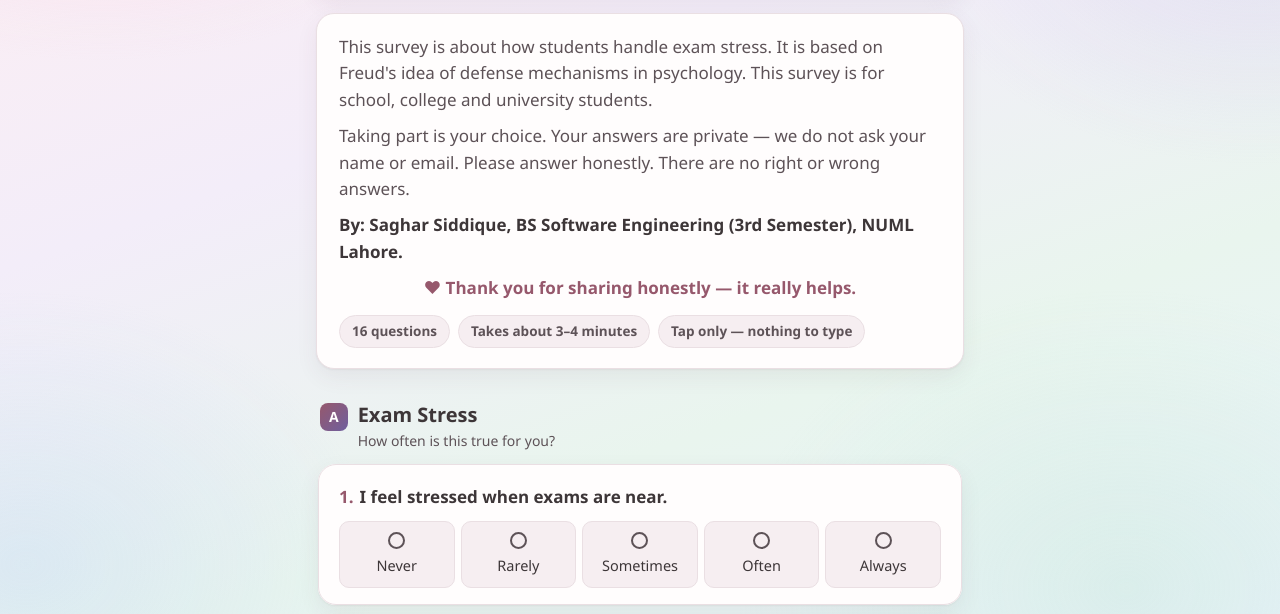
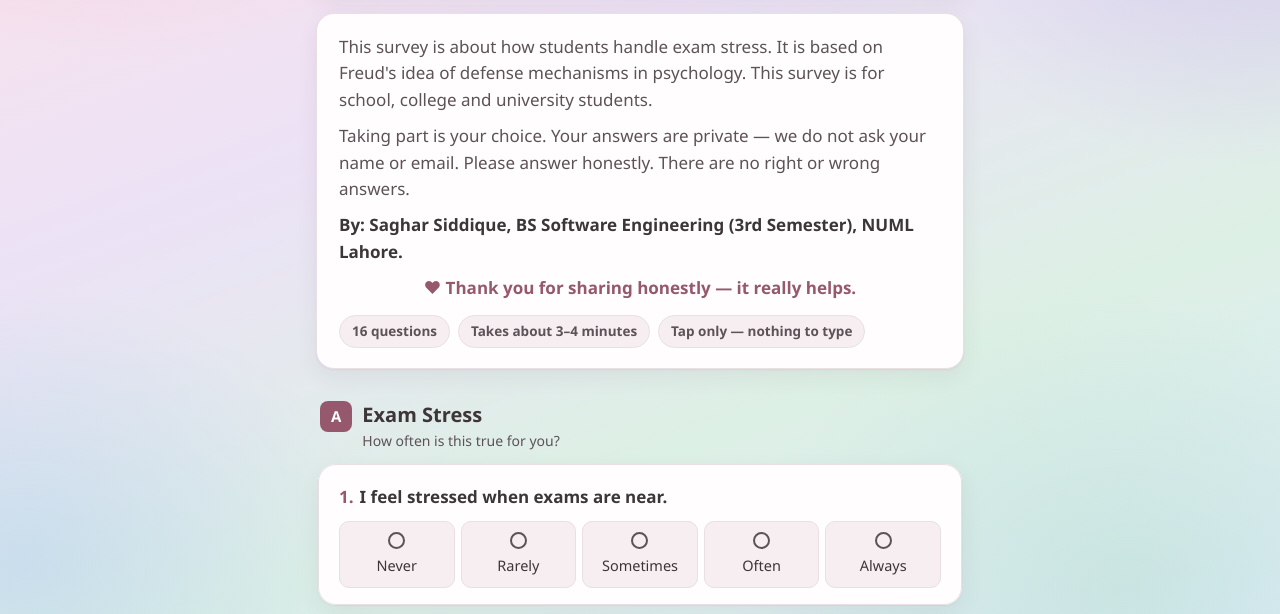
Before and after one commit to Saghar-Siddique/psychology-survey, a plain HTML site: page index.html in a window 1280 px wide. Shown: the part 172-786 px from the top of the page. Drawn offline with Linux system fonts and the light colour scheme.

Commit message:
Fix section letters visibility: solid badges, deeper pastel background

```diff
--- a/index.html
+++ b/index.html
@@ -53,11 +53,11 @@
   body{
     margin:0;
     background:
-      radial-gradient(640px 420px at 8% -5%, rgba(245,200,215,.40), transparent 65%),
-      radial-gradient(560px 420px at 98% 8%, rgba(200,185,235,.32), transparent 65%),
-      radial-gradient(600px 460px at 88% 95%, rgba(185,225,205,.30), transparent 65%),
-      radial-gradient(540px 420px at 2% 92%, rgba(180,210,245,.30), transparent 65%),
-      linear-gradient(160deg, #fdeef2 0%, #f3edf9 35%, #e9f5ee 68%, #e9f3fb 100%);
+      radial-gradient(640px 420px at 8% -5%, rgba(240,185,205,.50), transparent 65%),
+      radial-gradient(560px 420px at 98% 8%, rgba(190,170,230,.42), transparent 65%),
+      radial-gradient(600px 460px at 88% 95%, rgba(170,215,195,.40), transparent 65%),
+      radial-gradient(540px 420px at 2% 92%, rgba(165,200,240,.40), transparent 65%),
+      linear-gradient(160deg, #fbe3ea 0%, #ece2f6 35%, #ddf0e5 68%, #deecfb 100%);
     background-attachment:fixed;
     color:var(--ink);
     font-family:"Segoe UI", system-ui, -apple-system, Roboto, "Helvetica Neue", Arial, sans-serif;
@@ -119,9 +119,9 @@
     display:flex; align-items:baseline; gap:10px; margin:0 4px 12px;
   }
   .section-head .letter{
-    background:linear-gradient(135deg, #96586c, #6f5f9e); color:var(--accent-ink);
-    font-weight:700; font-size:14px;
-    border-radius:8px; padding:3px 9px; flex:none;
+    background:var(--accent); color:var(--accent-ink);
+    font-weight:700; font-size:15px;
+    border-radius:8px; padding:4px 11px; flex:none;
   }
   .section-head h2{ margin:0; font-size:20px; font-weight:700; }
   .section-head .hint{ margin:0; font-size:14px; color:var(--ink-soft); }
```
